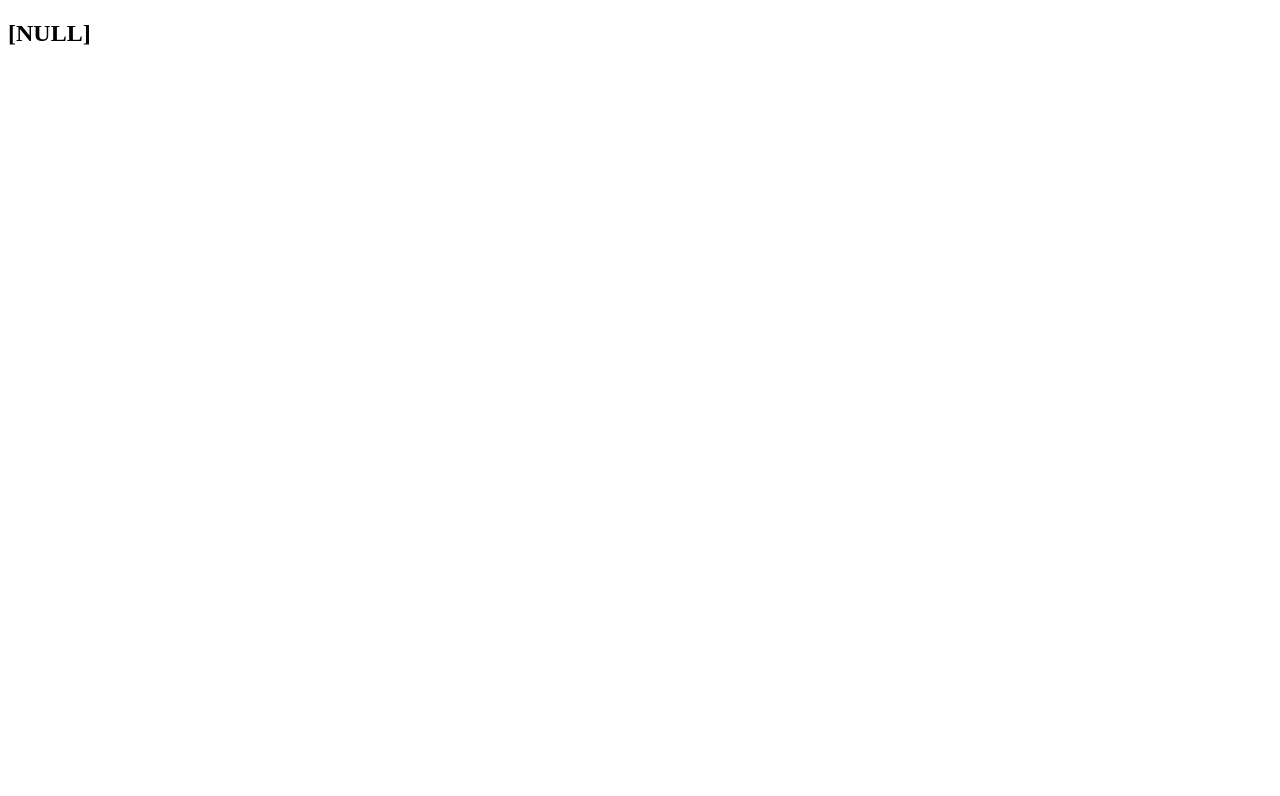
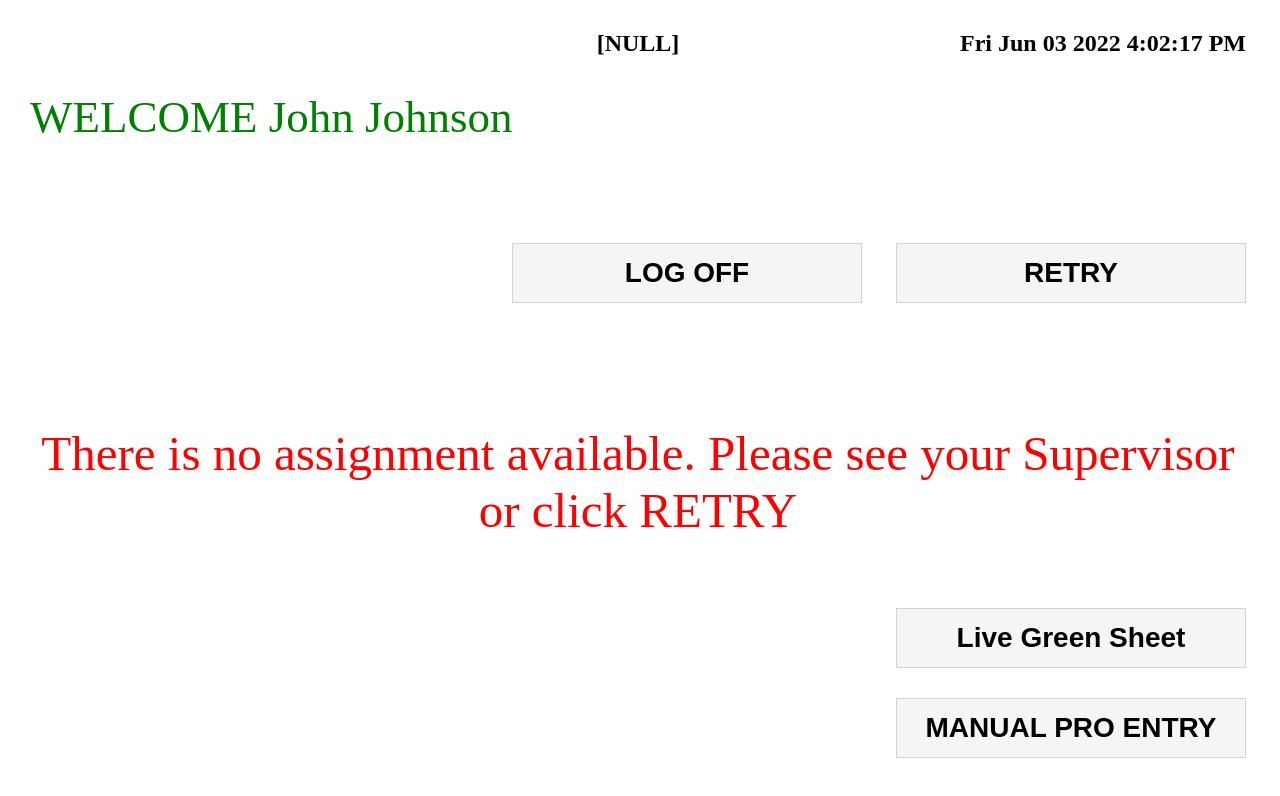
Before and after one commit to therazor113/Logistics-Project-Basic, a plain HTML site: page public/get-work.html in a window 1280 px wide. Drawn offline with Linux system fonts and the light colour scheme.

Commit message:
get-work

```diff
--- a/public/get-work.html
+++ b/public/get-work.html
@@ -1,18 +1,39 @@
 <!DOCTYPE html>
 <html>
     <head>
-        <script type="module" href=""></script>
-        <link rel="stylesheet" href="">
+        <script type="module" src="./src/get-work.js"></script>
+        <link rel="stylesheet" href="./styles/get-work.css">
     </head>
 <body>
 
     <section class="grid-sec">
-        <div class="area-div">
-            <h2 class="area-code">[NULL]</h2>
+        <div class="header">
+            <div class="area-div">
+                <h2 class="area-code">[NULL]</h2>
+            </div>
+
+            <div class="clock-div">
+                <h2 class="clock"></h2>
+            </div>
         </div>
 
-        <div class="clock-div">
-            <h2 class="clock"></h2>
+        <div class="welcome-div">
+            <p class="welcome">WELCOME John Johnson</p>
+        </div>
+
+        <div class="wel-buttons">
+            <button class="log-off" onclick="location.href='login.html'">LOG OFF</button>
+            <button class="retry" onclick="location.reload()">RETRY</button>
+        </div>
+
+        <div class="retry-message">
+            <p>There is no assignment available. Please see your Supervisor <br> or click RETRY</p>
+        </div>
+
+        <div class="func-buttons">
+            <button class="live-green-sheet">Live Green Sheet</button>
+            <br>
+            <button class="manual-pro" onclick="location.href='keypad.html'">MANUAL PRO ENTRY</button>
         </div>
     </section>
 
--- /dev/null
+++ b/public/src/get-work.js
@@ -0,0 +1,9 @@
+
+// live clock
+const clock = document.querySelector('.clock')
+let time = new Date().toDateString() + " " + new Date().toLocaleTimeString()
+clock.textContent = time
+setInterval(() => {
+  time = new Date().toDateString() + " " + new Date().toLocaleTimeString();
+  clock.textContent = time
+}, 500)
--- /dev/null
+++ b/public/styles/get-work.css
@@ -0,0 +1,83 @@
+/* page */
+*{
+    margin: 0;
+    padding: 0;
+}
+html, body{
+    margin: 0;
+    padding: 0;
+    width: 100%;
+    height: 100%;
+    overflow: hidden;
+}
+
+/* buttons */
+button {
+    width: 350px;
+    height: 60px;
+    font-family: sans-serif;
+    font-weight: bold;
+    font-size: 28px;
+    border-radius: 0;
+    border: 1px solid lightgrey;
+    background-color: whitesmoke
+}
+button:active {
+    background-color: white;
+}
+.retry {
+    margin-left: 30px;
+}
+.manual-pro {
+    margin-top: 30px;
+}
+
+/* grid container */
+.grid-sec {
+    display: grid;
+    margin: 30px;
+    grid-template-rows: 8% 20% 1fr 1fr 1fr;
+    width: 95%;
+    height: 95%;
+    box-sizing: border-box;
+}
+
+/* area code and clock */
+.header {
+    display: grid;
+    grid-template-columns: 1fr 1fr 1fr;
+}
+.clock-div {
+    grid-column: 3 / 3;
+    justify-self: end;
+}
+.area-div {
+    grid-column: 2 / 2;
+    justify-self: center;
+}
+
+/* welcome header */
+.welcome-div {
+    display: flex;
+    color: green;
+    grid-row: 2 / 2;
+    font-size: 45px;
+}
+
+/* welcome buttons */
+.wel-buttons {
+    grid-row: 3 / 3;
+    justify-self: end;
+}
+
+/* error message */
+.retry-message {
+    color: red;
+    font-size: 49px;
+    text-align: center;
+}
+
+/* function buttons */
+.func-buttons {
+    justify-self: end;
+}
--- a/public/styles/survey.css
+++ b/public/styles/survey.css
@@ -57,7 +57,7 @@ button:active {
     display: flex;
 }
 
-/* weight flexbox */
+/* weight flex */
 .weight-container{
     display: flex;
     align-items: center;
@@ -77,7 +77,7 @@ button:active {
     font-size: 40px;
 }
 
-/* inspection flexbox */
+/* inspection flex */
 .inspection-container {
     display: flex;
     align-items: center;
@@ -90,7 +90,7 @@ button:active {
     width: 300px;
 }
 
-/* info flexbox */
+/* info flex */
 .info-container {
     display: flex;
     align-items: center;
```
Also changed, not shown: public/keypad.html (+1 -1 lines).
